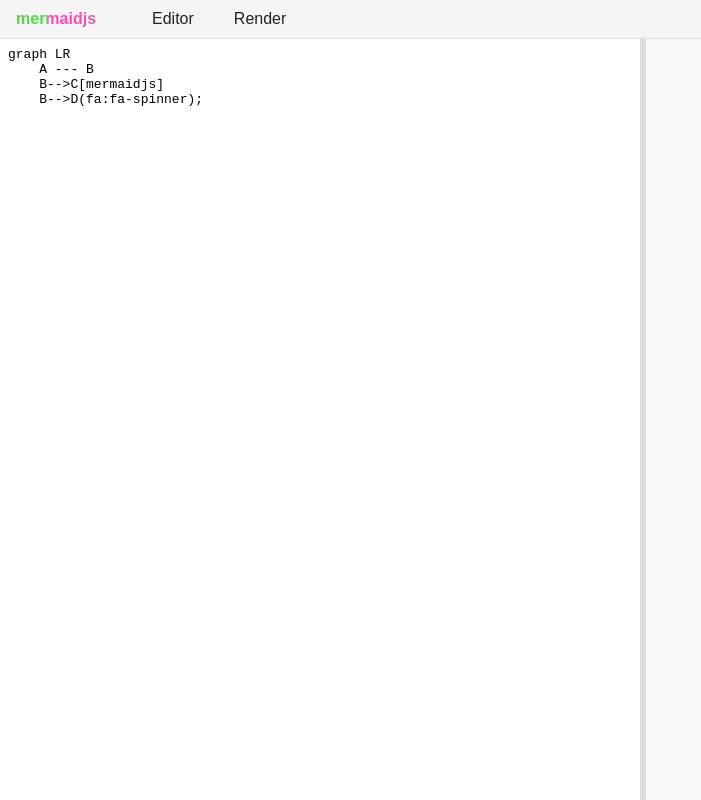
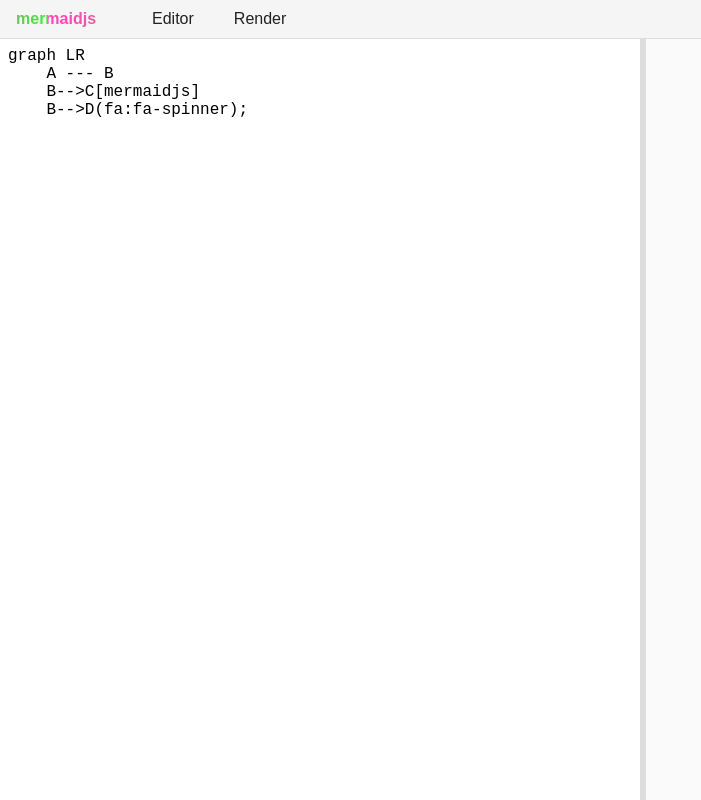
Before and after one commit to ntoolz/mermaidjs, a plain HTML site: page index.html in a window 1280 px wide. Shown: the whole page, without its empty margins (0-701 px from the left). Drawn offline with Linux system fonts and the light colour scheme.

Commit message:
Update index.css

```diff
--- a/index.css
+++ b/index.css
@@ -124,7 +124,7 @@ body {
   height: 100%;
   box-sizing: border-box;
   font-family: monospace;
-  font-size: 1em;
+  font-size: 16px;
   resize: none;
   border: none;
   outline: none;
```
